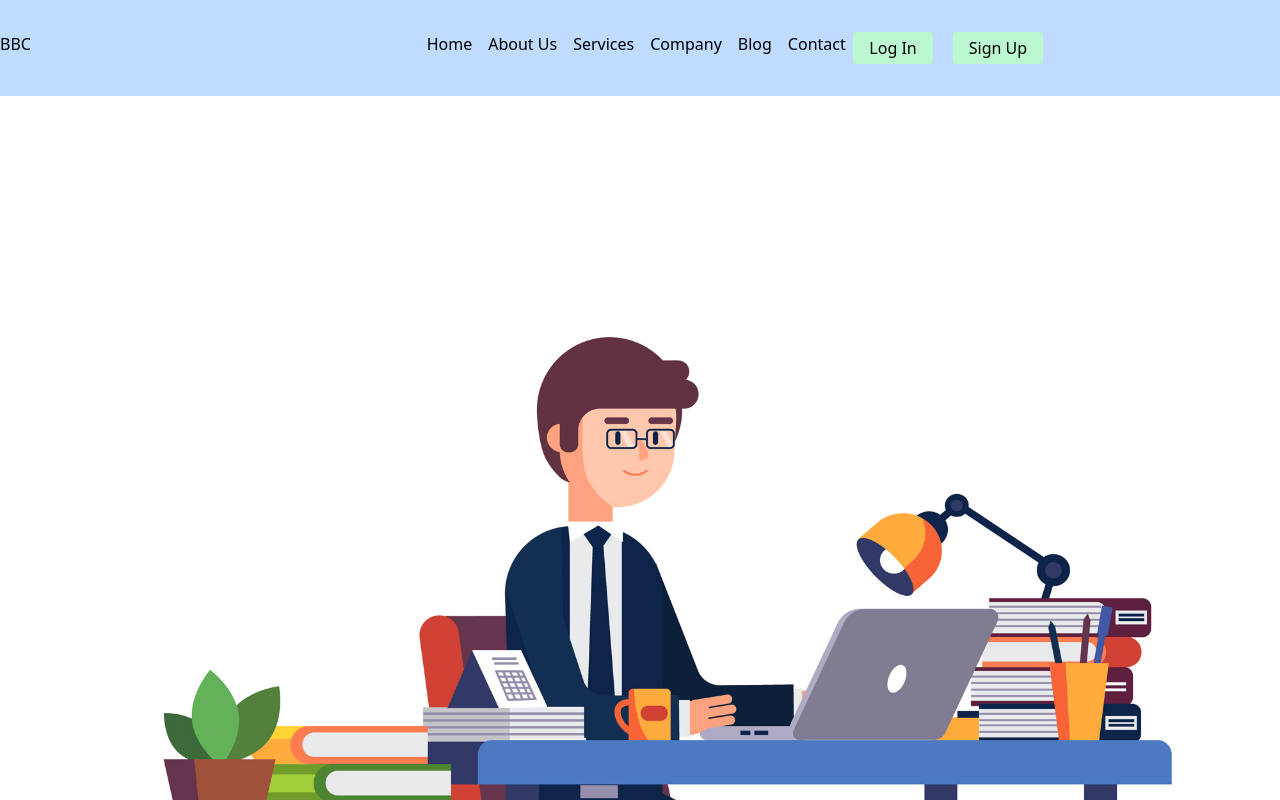
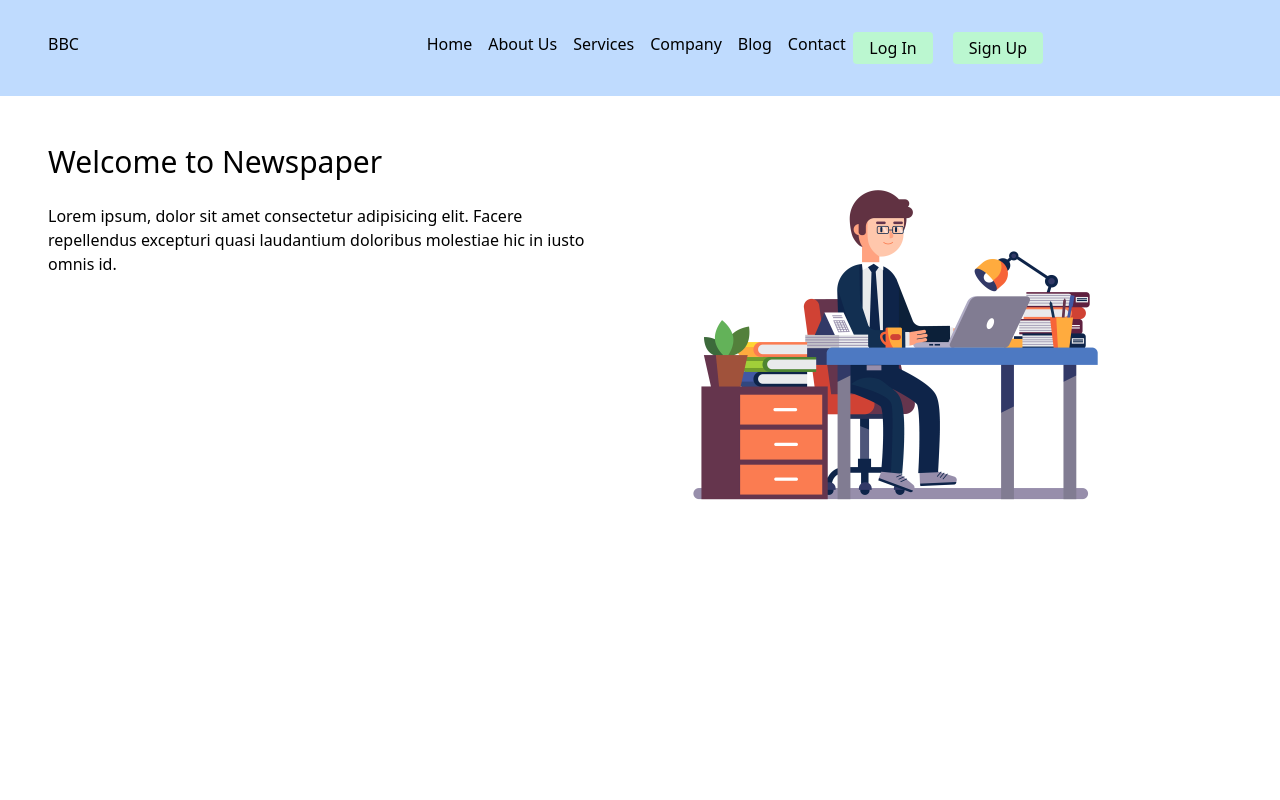
Before and after one commit to Satabdi-Rani/anim, a plain HTML site: page index.html in a window 1280 px wide. Shown: the top 800 px of the page. Drawn offline with nearby package versions, Linux system fonts and the light colour scheme.

Commit message:
banner section modified

```diff
--- a/index.html
+++ b/index.html
@@ -11,7 +11,7 @@
         <div class="grid grid-cols-3">
             <!-- logo -->
            <div>
-            <h3>BBC</h3>
+            <h3 class="pl-12">BBC</h3>
            </div>
 
            <!-- Menu -->
@@ -36,8 +36,15 @@
         </div>
     </div>
 
-    <section >
-        <img src="images/banner.jpg" alt="">
+    <section class="flex flex-row">
+        <div class="p-12 w-[50%]">
+            <h3 class="text-3xl">Welcome to Newspaper</h3>
+            <p class="pt-6">Lorem ipsum, dolor sit amet consectetur adipisicing elit. Facere repellendus excepturi quasi laudantium doloribus molestiae hic in iusto omnis id.</p>
+        </div>
+
+        <div>
+            <img class="w-[500px] h-[500px]" src="images/banner.jpg" alt="">
+        </div>
     </section>
 </body>
 </html>
```
